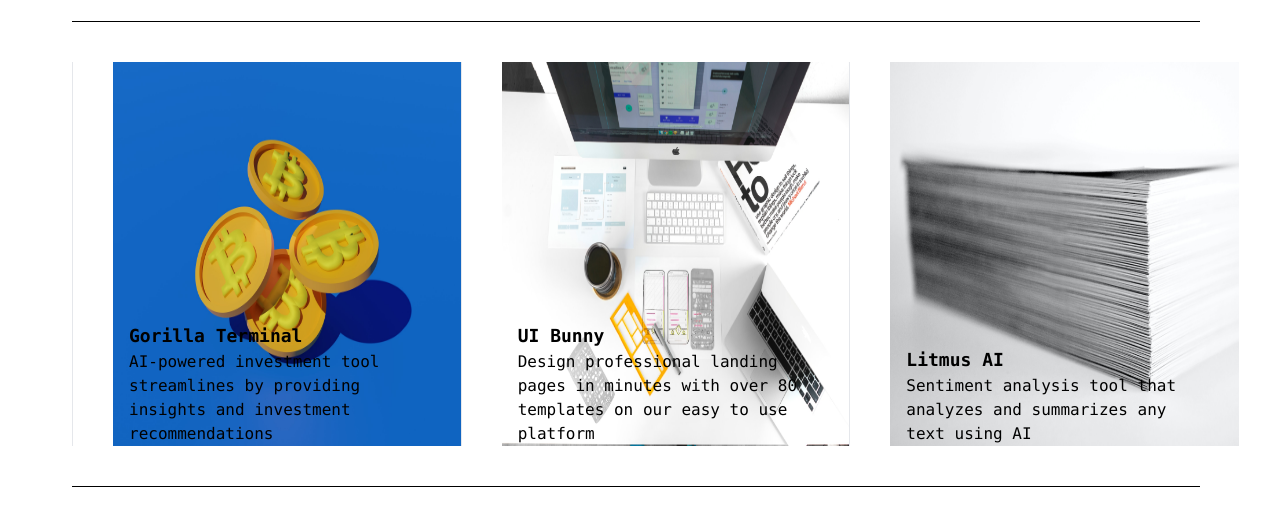
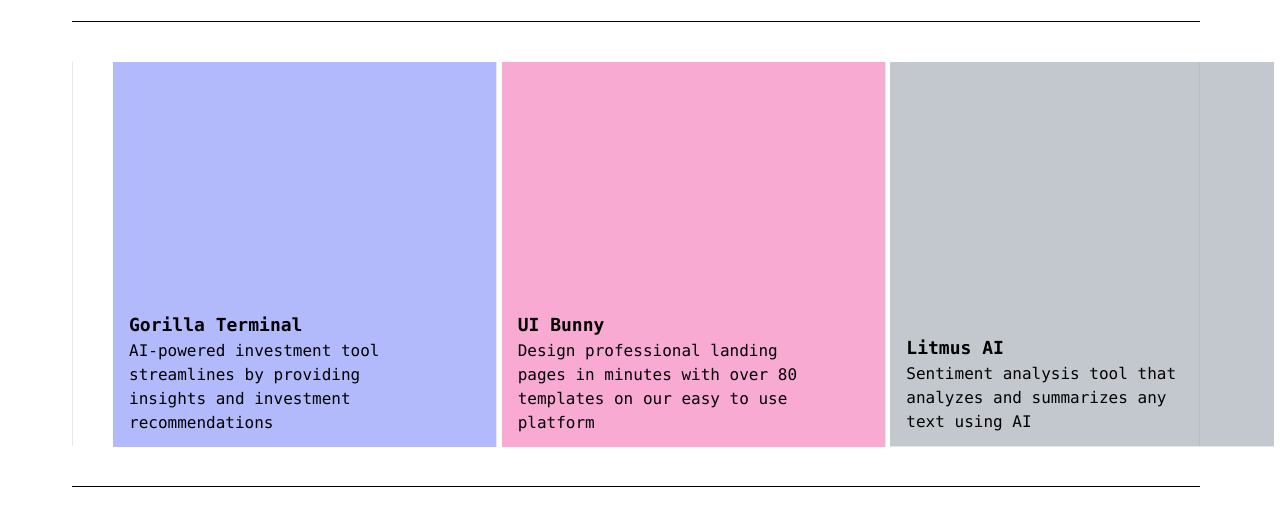
Before and after one commit to katkat055/gl-portfolio, a plain HTML site: page index.html in a window 1280 px wide. Shown: the part 168-694 px from the top of the page. Drawn offline with nearby package versions, Linux system fonts and the light colour scheme.

Commit message:
somethign

```diff
--- a/index.html
+++ b/index.html
@@ -72,14 +72,14 @@
         <div class="grid grid-flow-row md:grid-cols-3 gap-10 mt-4 md:mt-10 mx-2 md:mx-10 w-full h-96">
 
             <!-- gorilla terminal -->
-            <div class="relative border  border-t-0 border-l-0 border-b-black md:border-b-0 pb-4 md:pb-0 mr-3 md:mr-0">
+            <div class="relative border  border-t-0 border-l-0 border-b-black md:border-b-0 pb-4 md:pb-0 mr-3 md:mr-0 w-full md:w-96 bg-indigo-400/60 ">
 
-               <a href="https://gorillaterminal.com/"> <div class="relative h-full w-full hover:scale-90 transition-all">
+               <a href="https://gorillaterminal.com/"> <div class=" relative h-full w-full  hover:scale-90 transition-all">
 
-                <img class="h-full md:h-96 w-full md:w-96 pr-4 md:pr-0"
+                <img class="h-full md:h-96 w-full md:w-96 opacity-0 pr-4 md:pr-0"
                 src="gorillaterminal.jpg" alt="bitcoins">
 
-                <div class="absolute bottom-0 w-80 pl-1 md:pl-4">
+                <div class="absolute bottom-3 w-80 pl-1 md:pl-4">
                 <h2 class="font-bold text-lg">Gorilla Terminal</h2>
                 <p>AI-powered investment tool streamlines by providing insights and investment recommendations</p>
                 </div>
@@ -89,14 +89,18 @@
             </div>
 
             <!-- ui bunny -->
-            <div class="border border-t-0 border-l-0 border-b-black md:border-b-0 pb-4 md:pb-0 mr-3 md:mr-0">
+            <div class="border border-t-0 border-l-0 border-b-black md:border-b-0 pb-4 md:pb-0 mr-3 md:mr-0 w-full md:w-96 bg-pink-400/60">
 
                 <a href="https://uibunny.club/"> <div class="relative w-full h-full hover:scale-90 transition-all">
 
-                <img class="h-full md:h-96 w-full md:w-96 pr-4 md:pr-0"
+                <img class="h-full md:h-96 w-full md:w-96 pr-4 md:pr-0 opacity-0"
                 src="uibunny.jpg" alt="work desk">
 
-                <div class="absolute bottom-0 w-80 pl-1 md:pl-4">
+
+
+
+
+                <div class="absolute bottom-3 w-80 pl-1 md:pl-4">
                 <h2 class="font-bold text-lg">UI Bunny</h2>
                 <p>Design professional landing pages in minutes with over 80 templates on our easy to use platform</p>
                 </div>
@@ -106,15 +110,15 @@
             </div>
 
             <!-- litmus ai -->
-            <div class="border border-t-0 border-l-0 border-r-0
+            <div class="border border-t-0 border-l-0 border-r-0 w-full md:w-96 bg-gray-400/60"
              border-b-black md:border-b-0 pb-4 md:pb-0 mr-3 md:mr-0">
 
                 <a href="https://litmusai.xyz/"><div class="relative w-full h-full hover:scale-90 transition-all">
 
-                <img class="h-full md:h-96 w-full md:w-96 pr-4 md:pr-0"
+                <img class="h-full md:h-96 w-full md:w-96 pr-4 md:pr-0 opacity-0"
                 src="litmusai.jpg" alt="">
 
-                <div class="absolute bottom-0 w-80 pl-1 md:pl-4">
+                <div class="absolute bottom-3 w-80 pl-1 md:pl-4">
                 <h2 class="font-bold text-lg">Litmus AI</h2>
                 <p>Sentiment analysis tool that analyzes and summarizes any text using AI</p>
                 </div>
```
